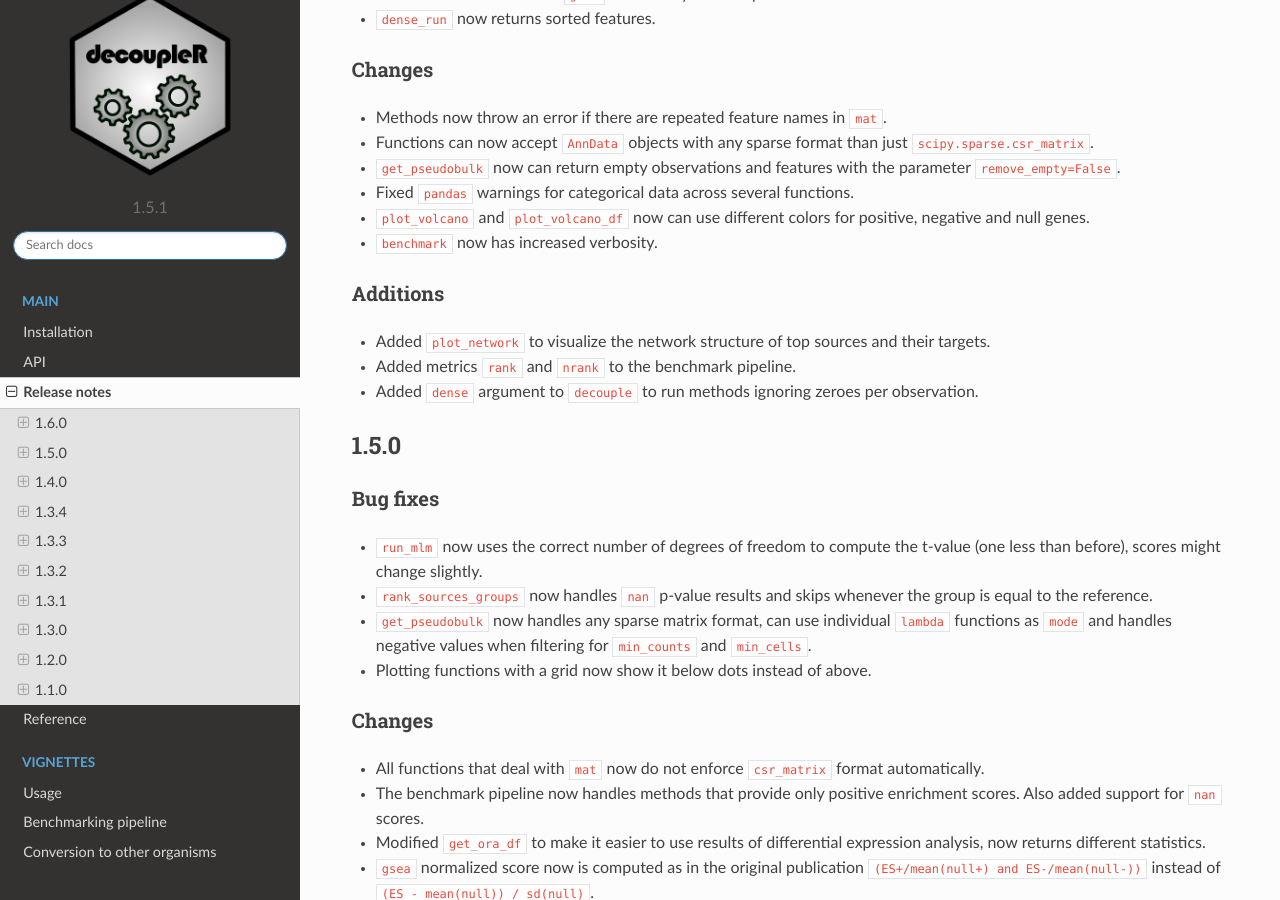
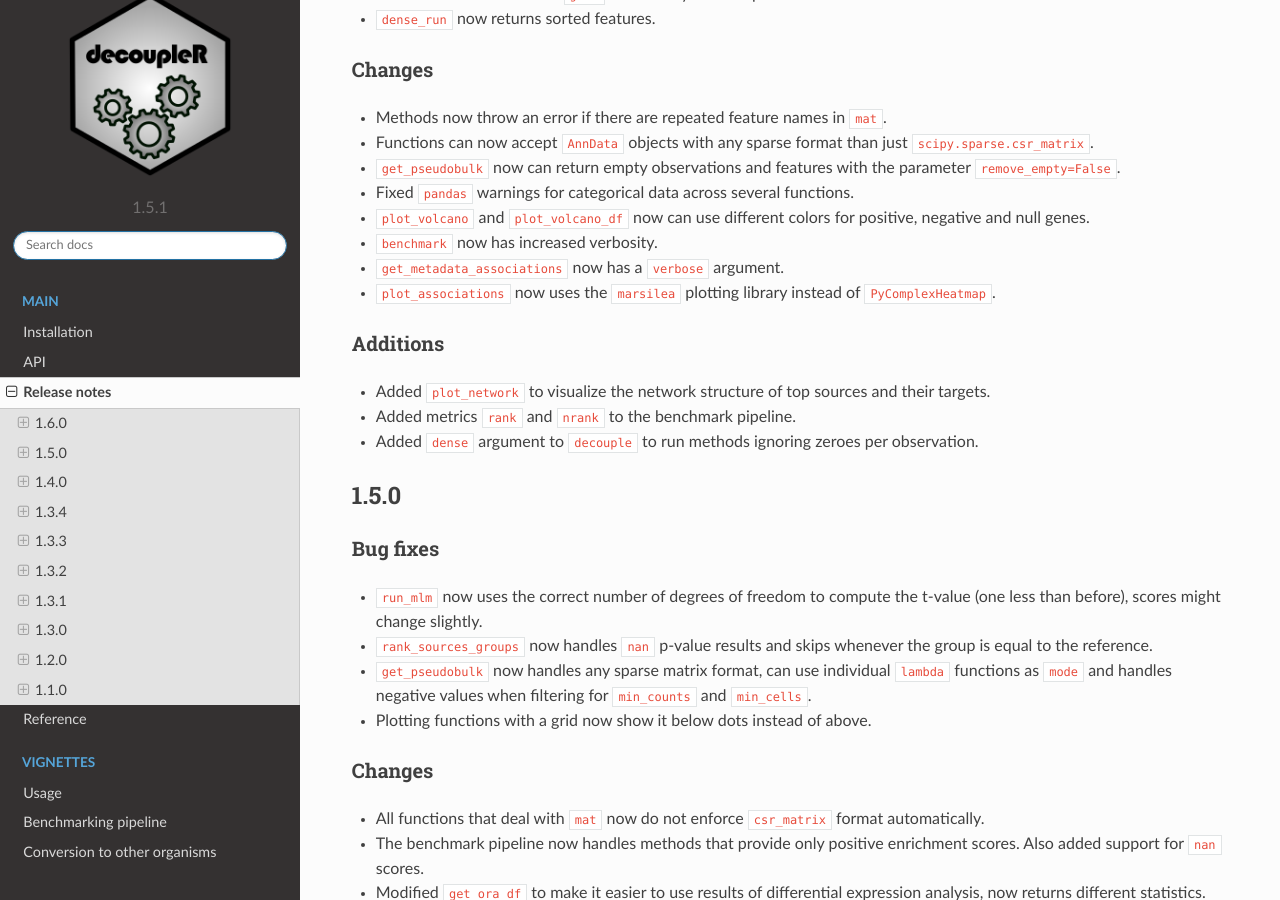
Before and after one commit to saezlab/decoupler-py, a Sphinx documentation site: the page built from docs/source/release_notes.rst, in a window 1280 px wide and 900 px high, scrolled down 334 px. Built offline with Sphinx 7.4.7 and the Read the Docs theme 2.0.0, drawn with Linux system fonts in a browser that asks for light colours; pages that are not in the unit, such as notebooks, are missing from menus.

Commit message:
Updated release notes

```diff
--- a/docs/source/release_notes.rst
+++ b/docs/source/release_notes.rst
@@ -19,6 +19,8 @@ Changes
 - Fixed ``pandas`` warnings for categorical data across several functions.
 - ``plot_volcano`` and ``plot_volcano_df`` now can use different colors for positive, negative and null genes.
 - ``benchmark`` now has increased verbosity.
+- ``get_metadata_associations`` now has a ``verbose`` argument.
+- ``plot_associations`` now uses the ``marsilea`` plotting library instead of ``PyComplexHeatmap``.
 
 Additions
 ~~~~~~~~~
```
